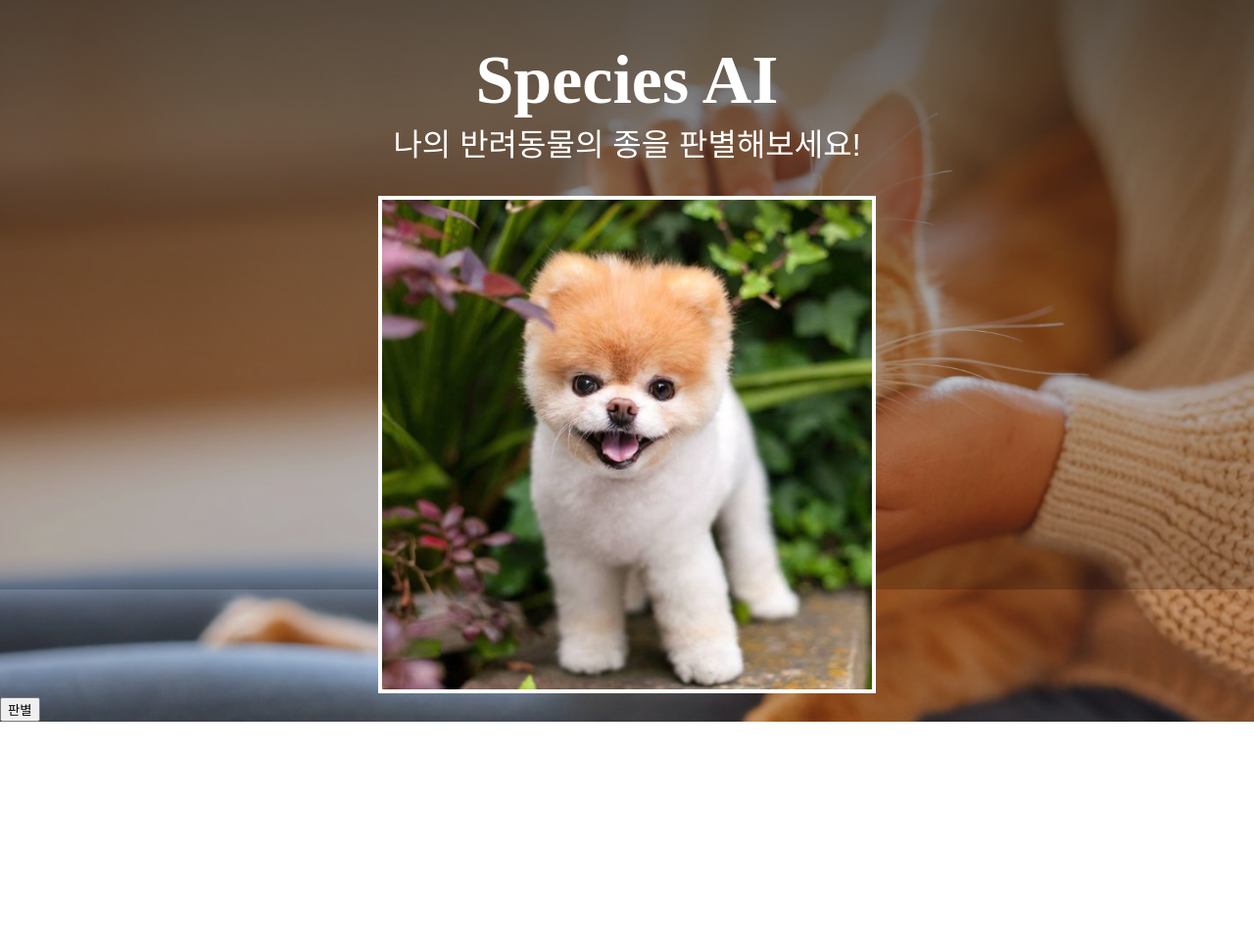
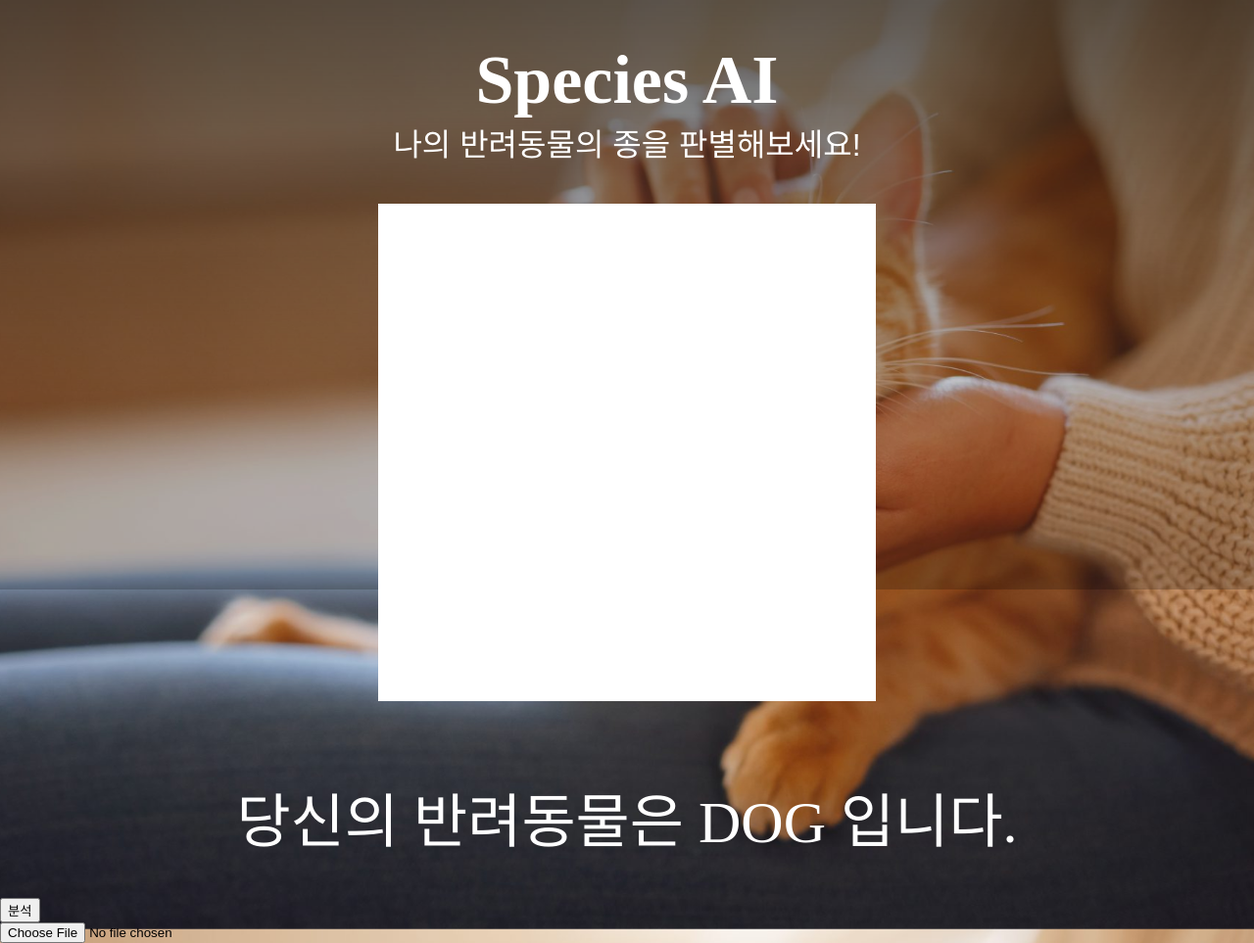
Before and after one commit to Yun-Seong-Geon/php.pj, a PHP site: page /ai.html in a window 1280 px wide. Shown: the part 198-1161 px from the top of the page at 98% size. Before the commit the page ends 935 px from the top, so only its background shows below. Run offline with PHP 8.4, Linux system fonts and the light colour scheme; some web fonts are replaced.

Commit message:
ai 텍스트 추가

```diff
--- a/frontend/ai/ai.css
+++ b/frontend/ai/ai.css
@@ -14,7 +14,7 @@ body{
 
 body::before {
     content: "";
-    position: absolute;
+    position: fixed;
     top: 0;
     left: 0;
     width: 100%;
@@ -81,5 +81,14 @@ body::before {
     font-family: sans-serif;
     color: white;
     margin-top: 0;
+    margin-bottom:40px;
     text-align: center;
 }
+
+.font_c{
+    font-size: 60px;
+    font-weight: lighter;
+    color: white;
+    text-align: center;
+    margin-top: 70px;
+}
--- a/frontend/ai/ai.html
+++ b/frontend/ai/ai.html
@@ -5,6 +5,7 @@
     <meta charset="UTF-8">
     <meta name="viewport" content="width=device-width, initial-scale=1.0">
     <link rel="stylesheet" href="ai.css">
+    <script src="ai.js"></script>
 
 
 </head>
@@ -32,12 +33,19 @@
     <h3 class="font_b">나의 반려동물의 종을 판별해보세요!</h3>
 
     <div class="image_container">
-        <img src="../img/aiimage.jpg" class="AI_image" alt="이미지 없음">
+        <img src="../img/white.png" class="AI_image" id="AI_image" alt="이미지 없음"> <!--TODO:판별 후 이미지 동적으로 받아야함(판별 버튼 누르기 전까지는 하얀화면 유지, 현재 하얀색 화면 이미지 주소 들어가 있음)-->
     </div>
 
+    <h1 class="font_c">당신의 반려동물은 DOG 입니다.</h1> <!--TODO:판별 후 텍스트 동적으로 받아야함(판별전에는 텍스트가 없음)-->
+
     <form action="ai판별후 이미지화면" name="ai_image" method="post" >
-        <button type="submit">판별</button>
+        <button type="submit">분석</button>
     </form>
+
+    <form name="ai_image"  method="post">
+        <input type="file" id="input_image">
+    </form>
+
 </body>
 
 </html>
--- /dev/null
+++ b/frontend/ai/ai.js
@@ -0,0 +1,14 @@
+function displayImage() {
+    var input = document.getElementById('input_image');
+    var imageContainer = document.getElementById('AI_image');
+
+    if (input.files && input.files[0]) {
+        var reader = new FileReader();
+
+        reader.onload = function (e) {
+            imageContainer.src = e.target.result;
+        };
+
+        reader.readAsDataURL(input.files[0]);
+    }
+}
```
Also changed, not shown: frontend/img/white.png (added).
